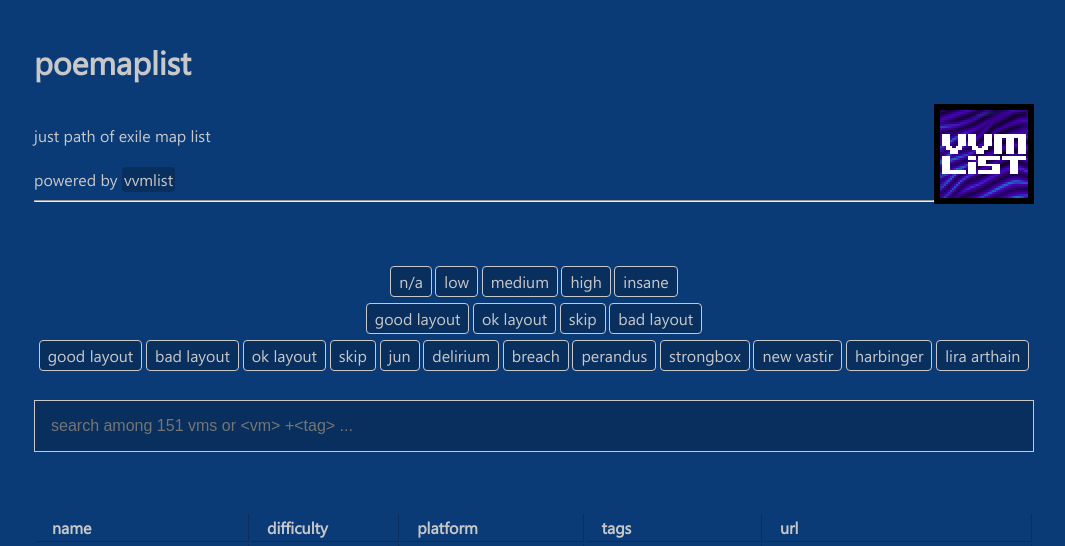
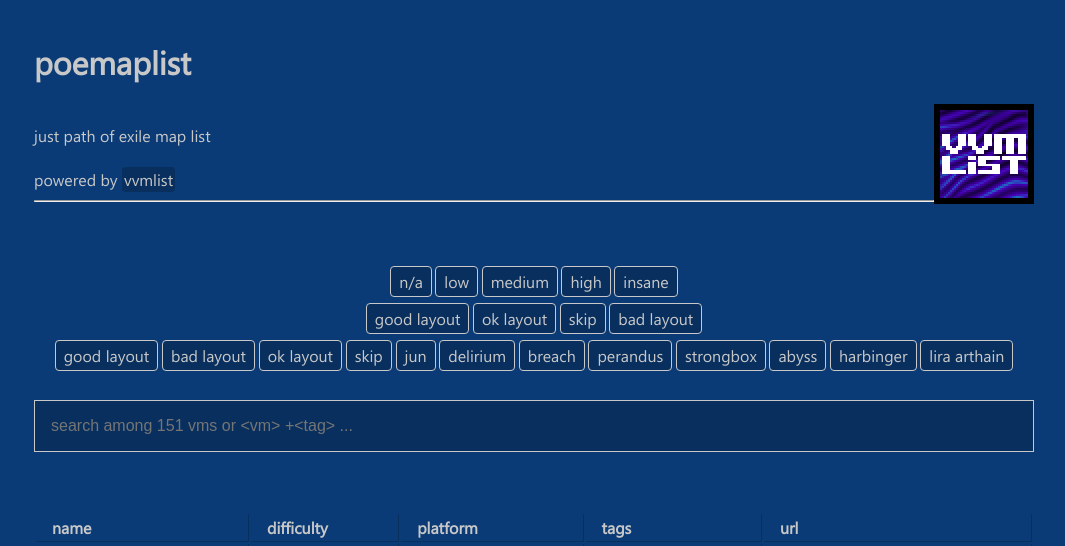
Before and after one commit to poemaplist/poemaplist.github.io, a Jekyll site: the page built from index.md, in a window 1280 px wide and 900 px high, cut to the strip 0-546 px from the top of the window. Shown: the whole strip, without its empty margins (106-1171 px from the left). Built offline with Jekyll 4.4.1, drawn with Linux system fonts in a browser that asks for light colours; some of the changed text lies outside the part shown.

Commit message:
Update functions.yml

```diff
--- a/_data/functions.yml
+++ b/_data/functions.yml
@@ -19,7 +19,7 @@
 glenn:
   label: strongbox
 new:
-  label: new vastir
+  label: abyss
 valdo:
   label: harbinger
 lira:
```
